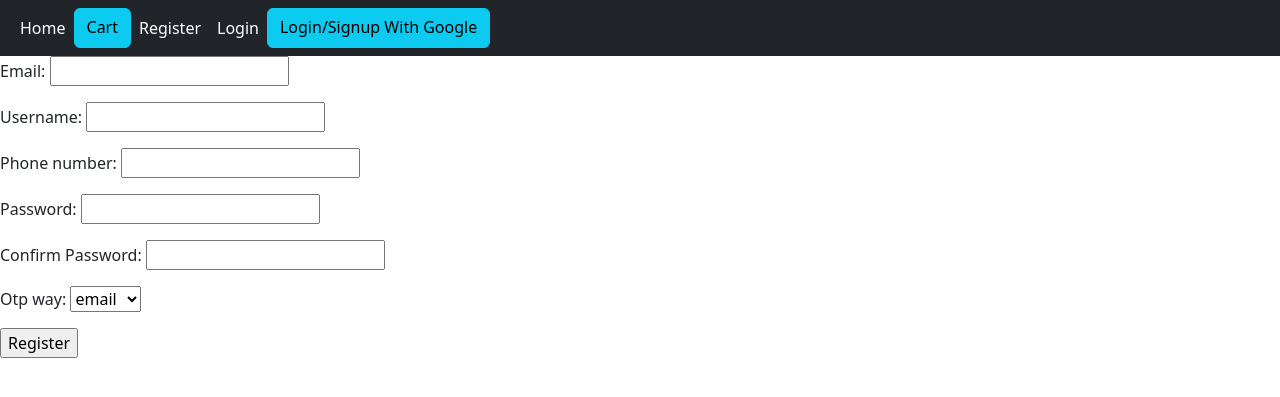
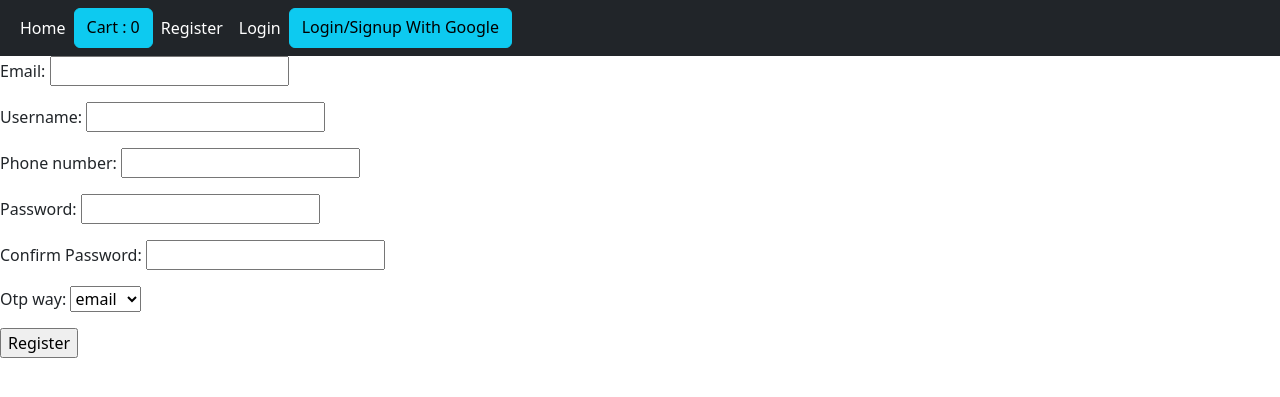
Before and after one commit to AfshinTrg/DjangoShop, a Django app: page /accounts/register/ in a window 1280 px wide. Shown: the top 397 px of the page. Run offline with Django 4.2, Linux system fonts and the light colour scheme.

Commit message:
Add cart counter feature in navbar

```diff
--- a/DjangoShop/orders/cart.py
+++ b/DjangoShop/orders/cart.py
@@ -37,5 +37,8 @@ class Cart:
             item['total_price'] = int(item['price']) * item['quantity']
             yield item
 
+    def __len__(self):
+        return len(self.cart.keys())
+
     def save(self):
         self.session.modified = True
--- a/DjangoShop/templates/inc/navbar.html
+++ b/DjangoShop/templates/inc/navbar.html
@@ -3,7 +3,7 @@
 
       <div class="navbar-nav">
           <a class="nav-link active"  href="{% url 'home:home' %}">Home</a>
-          <a class="btn btn-info btn-right" href="{% url 'orders:cart' %}">Cart</a>
+          <a class="btn btn-info btn-right" href="{% url 'orders:cart' %}">Cart : {{ cart|length }}</a>
           {% if request.user.is_authenticated %}
               <a class="btn btn-danger btn-right" href="{% url 'accounts:user_logout' %}?next={{request.path}}">Logout</a>
           {% else %}
```
